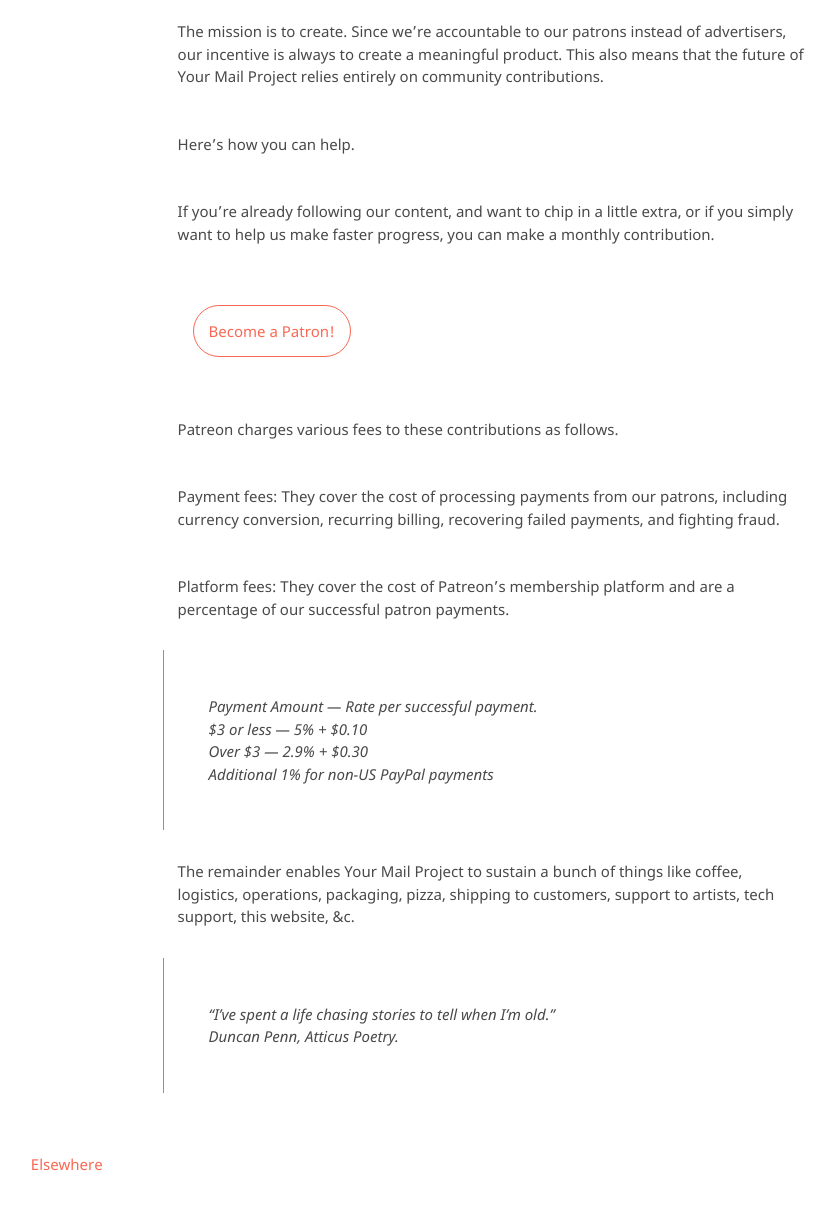
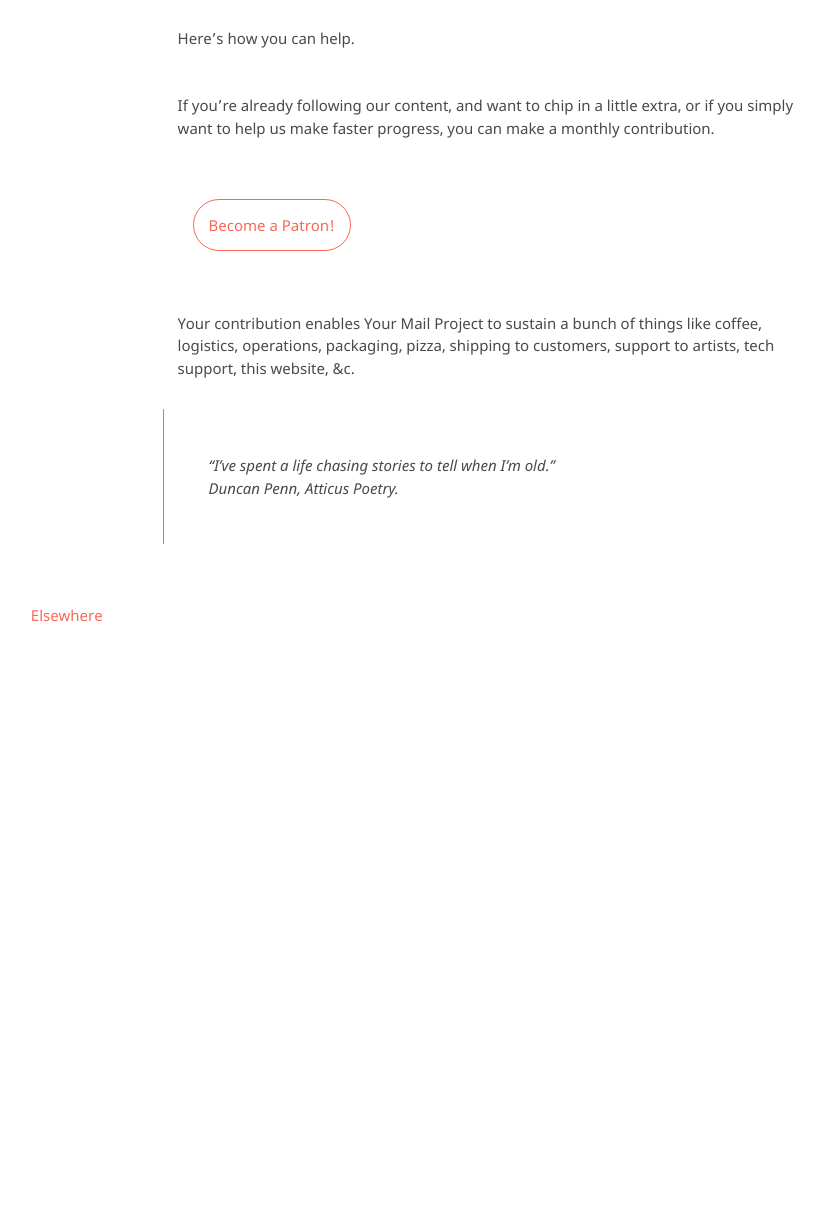
Before and after one commit to kvshvlin/yourmailproject, a Jekyll site: the page built from index.md, in a window 1280 px wide and 1400 px high, scrolled down 6041 px. Shown: the top 1210 px of the window, without its empty margins (250-1085 px from the left). Built offline with Jekyll 4.4.1, drawn with Linux system fonts in a browser that asks for light colours; our own code applies the rules of GitHub Pages for plain Markdown files; after the commit the page ends 6893 px from its top, so only the background shows below that; some of the changed text lies outside the part shown.

Commit message:
Update index.md

```diff
--- a/index.md
+++ b/index.md
@@ -15,12 +15,10 @@
 > "Short words are best and the old words when short are best of all."
 > Winston Churchill.
 
-***
-***
 
 **Shop**.
 
-Our customers receive unique Postcards. These are hand drawn illustrations, not sponsored by India Post, but you can still send these to your family and friends, there is some space left for a message and an address.
+You will receive unique Postcards. These are hand drawn illustrations, not sponsored by India Post, but you can still send these to your family and friends, there is some space left for a message and an address.
 
 Ahem! When we say unique, this is what we mean,
 
@@ -44,8 +42,6 @@
 > "The public should always be wondering how it is possible to give so much for the money."
 > Henry Ford.
 
-***
-***
 
 **People**.
 
@@ -73,8 +69,6 @@
 > Are full of passionate intensity."
 > Yeats, The Second Coming.
 
-***
-***
 
 **If you want to illustrate: '<a href="https://yourmailproject.typeform.com/to/krhWpQJZ" target="_blank">Join&nbsp;us&nbsp;as&nbsp;an&nbsp;artist</a>'**.
 
@@ -164,8 +158,6 @@
 > "Nothing boots as fast as pen and paper."
 > Sir Norman Robert Foster.
 
-***
-***
 
 **The Roadmap**.
 
@@ -188,18 +180,7 @@
 
 <div class="roadmap-spacer-2"></div>
 
-Patreon charges various fees to these contributions as follows.
-
-Payment fees: They cover the cost of processing payments from our patrons, including currency conversion, recurring billing, recovering failed payments, and fighting fraud.
-
-Platform fees: They cover the cost of Patreon’s membership platform and are a percentage of our successful patron payments.
-
-> Payment Amount — Rate per successful payment.
-> $3 or less — 5% + $0.10
-> Over $3 — 2.9% + $0.30
-> Additional 1% for non-US PayPal payments
-
-The remainder enables Your Mail Project to sustain a bunch of things like coffee, logistics, operations, packaging, pizza, shipping to customers, support to artists, tech support, this website, &c.
+Your contribution enables Your Mail Project to sustain a bunch of things like coffee, logistics, operations, packaging, pizza, shipping to customers, support to artists, tech support, this website, &c.
 
 > "I’ve spent a life chasing stories to tell when I’m old."
 > Duncan Penn, Atticus Poetry.
```
Also changed, not shown: other parts of index.md (+2 -2 lines).
